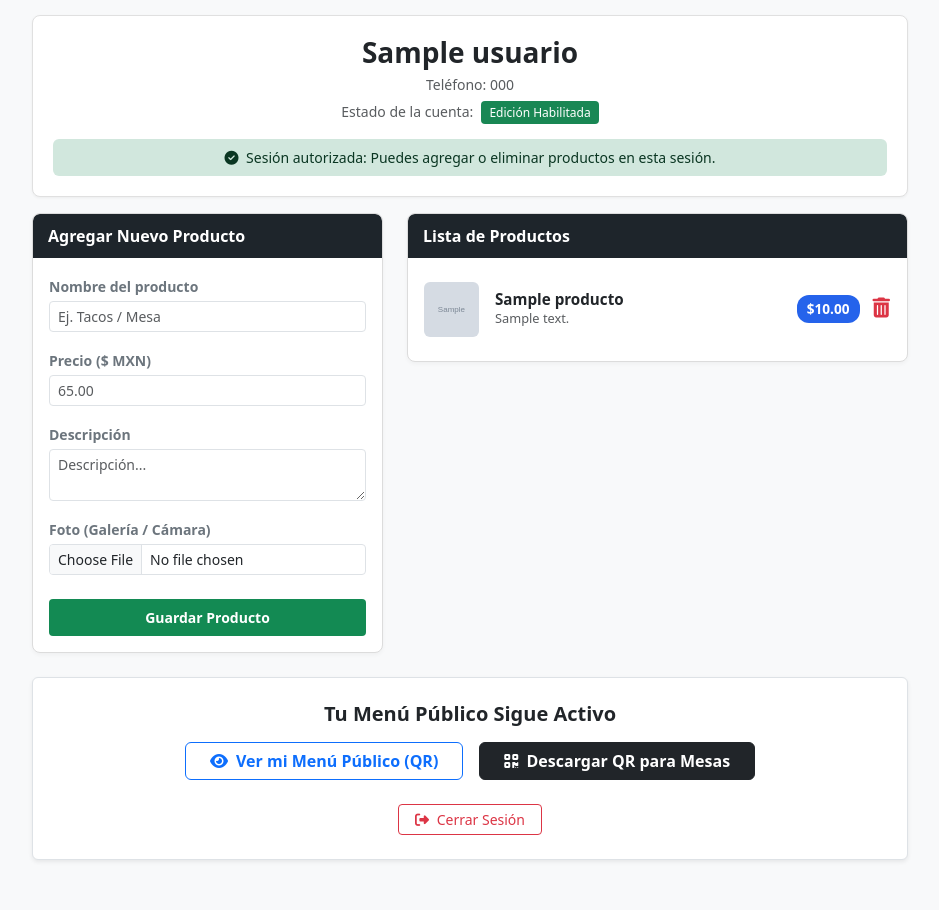
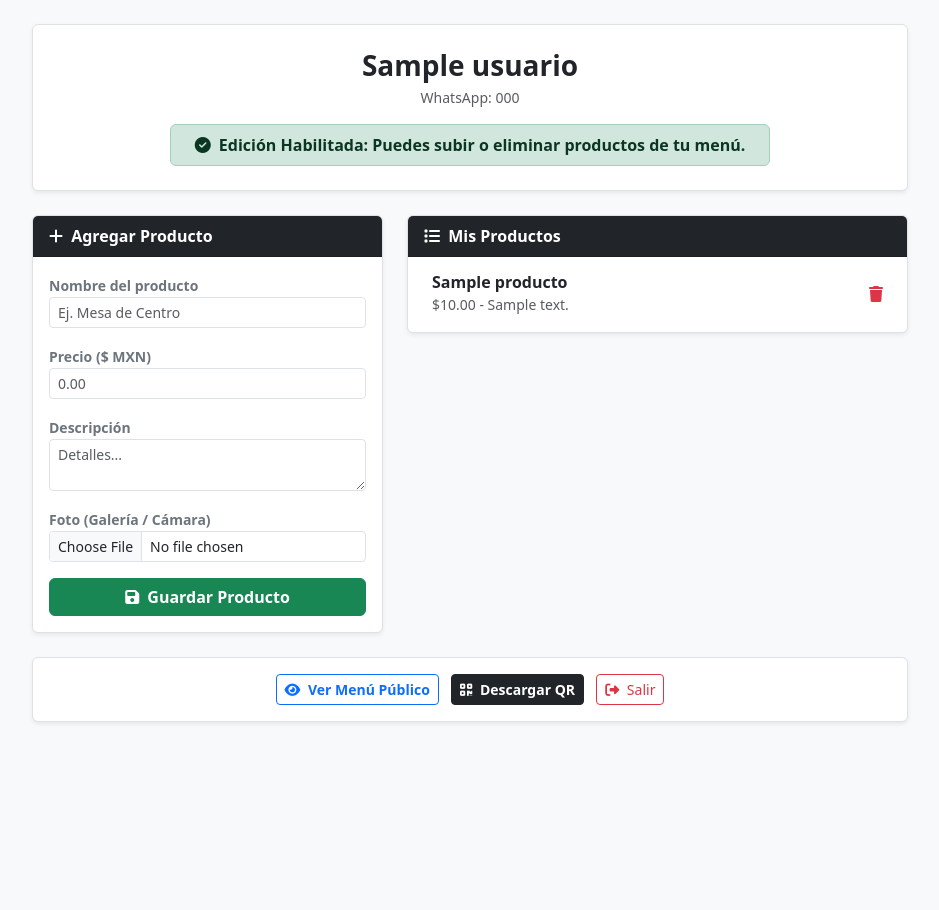
Before and after one commit to Jensau7/qr-expres-jenopro, a Flask app: page /panel in a window 1280 px wide. Shown: the whole page, without its empty margins (170-1109 px from the left). After the commit the page ends 723 px from the top, so only its background shows below. Run offline with Flask 3, Linux system fonts and the light colour scheme; the visitor is signed in with stand-in values (Sample User, id 1); tables that the repository leaves empty hold one stand-in row (values such as "Sample post"); grey boxes marked "Sample" are stand-in pictures.

Commit message:
Update panel.html

```diff
--- a/templates/panel.html
+++ b/templates/panel.html
@@ -6,165 +6,59 @@
     <title>Panel - {{ usuario.nombre }}</title>
     <link href="https://cdn.jsdelivr.net/npm/bootstrap@5.3.0/dist/css/bootstrap.min.css" rel="stylesheet">
     <link href="https://cdnjs.cloudflare.com/ajax/libs/font-awesome/6.4.0/css/all.min.css" rel="stylesheet">
-    <style>
-        body {
-            background-color: #f8f9fa;
-            color: #212529;
-            font-family: system-ui, -apple-system, "Segoe UI", Roboto, sans-serif;
-            padding-top: 15px;
-            padding-bottom: 50px;
-        }
-        .header-card {
-            background-color: #ffffff;
-            border: 1px solid #e0e0e0;
-            border-radius: 8px;
-            padding: 20px;
-            text-align: center;
-            box-shadow: 0 1px 3px rgba(0,0,0,0.05);
-        }
-        .badge-activa {
-            background-color: #198754;
-            color: #ffffff;
-            font-size: 0.75rem;
-            padding: 3px 8px;
-            border-radius: 4px;
-        }
-        .badge-pendiente {
-            background-color: #dc3545;
-            color: #ffffff;
-            font-size: 0.75rem;
-            padding: 3px 8px;
-            border-radius: 4px;
-        }
-        .card-header-dark {
-            background-color: #1e252b;
-            color: #ffffff;
-            font-weight: 600;
-            padding: 10px 15px;
-            border-top-left-radius: 6px;
-            border-top-right-radius: 6px;
-        }
-        .card-box {
-            background: #ffffff;
-            border: 1px solid #dcdcdc;
-            border-radius: 8px;
-            overflow: hidden;
-            box-shadow: 0 2px 4px rgba(0,0,0,0.04);
-        }
-        .btn-green {
-            background-color: #138a53;
-            color: #ffffff;
-            font-weight: 600;
-            border: none;
-            padding: 8px 16px;
-            border-radius: 4px;
-        }
-        .btn-green:hover {
-            background-color: #0f7043;
-            color: #ffffff;
-        }
-        .btn-mp {
-            background-color: #009ee3;
-            color: #ffffff;
-            font-weight: 700;
-            border: none;
-            padding: 10px 18px;
-            border-radius: 6px;
-            text-decoration: none;
-            display: inline-block;
-        }
-        .btn-mp:hover {
-            background-color: #0081ba;
-            color: #ffffff;
-        }
-        .product-img {
-            width: 55px;
-            height: 55px;
-            object-fit: cover;
-            border-radius: 6px;
-        }
-        .price-tag {
-            background-color: #2563eb;
-            color: #ffffff;
-            font-weight: 700;
-            font-size: 0.85rem;
-            padding: 4px 10px;
-            border-radius: 12px;
-        }
-    </style>
 </head>
-<body>
-
+<body class="bg-light py-4">
     <div class="container" style="max-width: 900px;">
 
-        <!-- HEADER Y ESTADO CON MERCADO PAGO -->
-        <div class="header-card mb-3">
+        <div class="bg-white p-4 rounded shadow-sm mb-4 text-center border">
             <h3 class="fw-bold mb-1">{{ usuario.nombre }}</h3>
-            <p class="text-muted small mb-1">Teléfono: {{ usuario.telefono or 'S/N' }}</p>
-            <div class="mb-3">
-                <span class="small text-muted me-1">Estado de la cuenta:</span>
-                {% if usuario.estado == 'Activo' %}
-                    <span class="badge-activa">Edición Habilitada</span>
-                {% else %}
-                    <span class="badge-pendiente">Pendiente de Pago ($50 MXN)</span>
-                {% endif %}
-            </div>
+            <p class="text-muted small mb-3">WhatsApp: {{ usuario.telefono or 'No registrado' }}</p>
 
             {% if usuario.estado == 'Activo' %}
-                <div class="alert alert-success py-2 mb-0 border-0 small">
-                    <i class="fa-solid fa-circle-check me-1"></i> Sesión autorizada: Puedes agregar o eliminar productos en esta sesión.
+                <div class="alert alert-success d-inline-block py-2 px-4 mb-0 fw-bold">
+                    <i class="fa-solid fa-circle-check me-1"></i> Edición Habilitada: Puedes subir o eliminar productos de tu menú.
                 </div>
             {% else %}
-                <div class="alert alert-danger py-2 mb-0 border-0 small">
-                    <i class="fa-solid fa-lock me-1"></i> Para habilitar la carga de productos o realizar futuras actualizaciones, realiza tu pago de <strong>$50 MXN</strong>.
-                    <div class="mt-3">
-                        <!-- Aquí puedes cambiar el enlace de Mercado Pago por el tuyo -->
-                        <a href="https://link.mercadopago.com.mx/" target="_blank" class="btn-mp">
-                            <i class="fa-solid fa-credit-card me-1"></i> Pagar $50 MXN con Mercado Pago
-                        </a>
-                    </div>
+                <div class="alert alert-warning border-warning p-3 mb-0">
+                    <h5 class="fw-bold text-dark mb-2"><i class="fa-solid fa-triangle-exclamation text-warning me-1"></i> PAGO REQUERIDO PARA ACTUALIZAR</h5>
+                    <p class="small text-dark mb-3">Para poder agregar productos, actualizar fotos o modificar tu catálogo, se requiere realizar el pago de renovación ($50 MXN).</p>
+                    <a href="/pagar_simulado" class="btn btn-primary fw-bold px-4 py-2" style="background-color: #009ee3; border:none;">
+                        <i class="fa-solid fa-credit-card me-1"></i> Pagar $50 MXN (Simular Pago Mercado Pago)
+                    </a>
                 </div>
             {% endif %}
         </div>
 
-        <!-- FORMULARIO DE PRODUCTOS -->
         <div class="row g-4">
-
             <div class="col-12 col-md-5">
-                <div class="card-box">
-                    <div class="card-header-dark">
-                        Agregar Nuevo Producto
+                <div class="card bg-white border shadow-sm">
+                    <div class="card-header bg-dark text-white fw-bold">
+                        <i class="fa-solid fa-plus me-1"></i> Agregar Producto
                     </div>
-                    <div class="p-3">
+                    <div class="card-body">
                         <form action="/agregar_producto" method="POST" enctype="multipart/form-data">
-
                             <div class="mb-3">
-                                <label class="form-label small fw-bold text-secondary mb-1">Nombre del producto</label>
-                                <input type="text" name="nombre_prod" class="form-control form-control-sm" placeholder="Ej. Tacos / Mesa" {% if usuario.estado != 'Activo' %}disabled{% endif %} required>
+                                <label class="small text-secondary fw-bold">Nombre del producto</label>
+                                <input type="text" name="nombre_prod" class="form-control form-control-sm" placeholder="Ej. Mesa de Centro" {% if usuario.estado != 'Activo' %}disabled{% endif %} required>
                             </div>
-
                             <div class="mb-3">
-                                <label class="form-label small fw-bold text-secondary mb-1">Precio ($ MXN)</label>
-                                <input type="number" step="any" name="precio" class="form-control form-control-sm" placeholder="65.00" {% if usuario.estado != 'Activo' %}disabled{% endif %} required>
+                                <label class="small text-secondary fw-bold">Precio ($ MXN)</label>
+                                <input type="number" step="any" name="precio" class="form-control form-control-sm" placeholder="0.00" {% if usuario.estado != 'Activo' %}disabled{% endif %} required>
                             </div>
-
                             <div class="mb-3">
-                                <label class="form-label small fw-bold text-secondary mb-1">Descripción</label>
-                                <textarea name="descripcion" class="form-control form-control-sm" rows="2" placeholder="Descripción..." {% if usuario.estado != 'Activo' %}disabled{% endif %}></textarea>
+                                <label class="small text-secondary fw-bold">Descripción</label>
+                                <textarea name="descripcion" class="form-control form-control-sm" rows="2" placeholder="Detalles..." {% if usuario.estado != 'Activo' %}disabled{% endif %}></textarea>
                             </div>
-
                             <div class="mb-3">
-                                <label class="form-label small fw-bold text-secondary mb-1">Foto (Galería / Cámara)</label>
+                                <label class="small text-secondary fw-bold">Foto (Galería / Cámara)</label>
                                 <input type="file" name="imagen" class="form-control form-control-sm" accept="image/*" {% if usuario.estado != 'Activo' %}disabled{% endif %}>
                             </div>
 
                             {% if usuario.estado == 'Activo' %}
-                                <button type="submit" class="btn btn-green w-100 btn-sm mt-2">
-                                    Guardar Producto
-                                </button>
+                                <button type="submit" class="btn btn-success w-100 fw-bold"><i class="fa-solid fa-floppy-disk me-1"></i> Guardar Producto</button>
                             {% else %}
-                                <button type="button" class="btn btn-secondary w-100 btn-sm mt-2" disabled>
-                                    <i class="fa-solid fa-lock me-1"></i> Bloqueado - Requiere Pago de $50
+                                <button type="button" class="btn btn-secondary w-100 fw-bold" disabled>
+                                    <i class="fa-solid fa-lock me-1"></i> Bloqueado (Realiza tu pago)
                                 </button>
                             {% endif %}
                         </form>
@@ -172,68 +66,39 @@
                 </div>
             </div>
 
-            <!-- LISTA DE PRODUCTOS -->
             <div class="col-12 col-md-7">
-                <div class="card-box">
-                    <div class="card-header-dark">
-                        Lista de Productos
+                <div class="card bg-white border shadow-sm">
+                    <div class="card-header bg-dark text-white fw-bold">
+                        <i class="fa-solid fa-list me-1"></i> Mis Productos
                     </div>
-                    <div class="p-2">
+                    <div class="card-body p-2">
                         {% if productos %}
-                            <div class="list-group list-group-flush">
+                            <ul class="list-group list-group-flush">
                                 {% for p in productos %}
-                                <div class="list-group-item d-flex align-items-center justify-content-between px-2 py-3">
-                                    <div class="d-flex align-items-center gap-3">
-                                        {% if p.imagen %}
-                                            <img src="{{ url_for('static', filename='uploads/' + p.imagen) }}" class="product-img" alt="Foto">
-                                        {% else %}
-                                            <div class="product-img bg-light d-flex align-items-center justify-content-center border text-muted small">Sin foto</div>
-                                        {% endif %}
-                                        <div>
-                                            <h6 class="fw-bold mb-0 text-dark" style="font-size: 0.95rem;">{{ p.nombre_prod }}</h6>
-                                            <small class="text-muted d-block" style="font-size: 0.8rem;">{{ p.descripcion or '' }}</small>
-                                        </div>
+                                <li class="list-group-item d-flex justify-content-between align-items-center">
+                                    <div>
+                                        <h6 class="fw-bold mb-0">{{ p.nombre_prod }}</h6>
+                                        <small class="text-muted">${{ "%.2f"|format(p.precio) }} - {{ p.descripcion or 'Sin descripción' }}</small>
                                     </div>
-                                    <div class="d-flex align-items-center gap-2">
-                                        <span class="price-tag">${{ "%.2f"|format(p.precio) }}</span>
-                                        {% if usuario.estado == 'Activo' %}
-                                            <a href="/eliminar_producto/{{ p.id }}" class="btn btn-sm text-danger p-0 ms-1" title="Eliminar producto" onclick="return confirm('¿Eliminar producto?');">
-                                                <i class="fa-solid fa-trash-can fs-5"></i>
-                                            </a>
-                                        {% endif %}
-                                    </div>
-                                </div>
+                                    {% if usuario.estado == 'Activo' %}
+                                        <a href="/eliminar_producto/{{ p.id }}" class="text-danger" onclick="return confirm('¿Eliminar producto?');"><i class="fa-solid fa-trash"></i></a>
+                                    {% endif %}
+                                </li>
                                 {% endfor %}
-                            </div>
+                            </ul>
                         {% else %}
-                            <p class="text-muted text-center py-4 mb-0 small">Aún no has agregado productos a tu catálogo.</p>
+                            <p class="text-muted text-center py-4 small mb-0">No hay productos en tu catálogo.</p>
                         {% endif %}
                     </div>
                 </div>
             </div>
-
         </div>
 
-        <!-- ACCESOS AL MENÚ PÚBLICO Y CERRAR SESIÓN -->
-        <div class="text-center mt-4 p-4 bg-white border rounded shadow-sm">
-            <h5 class="fw-bold mb-2 text-dark">Tu Menú Público Sigue Activo</h5>
-            <div class="d-flex flex-wrap justify-content-center gap-3 mt-3">
-                <a href="/menu/{{ usuario.id }}" target="_blank" class="btn btn-outline-primary fw-bold px-4">
-                    <i class="fa-solid fa-eye me-1"></i> Ver mi Menú Público (QR)
-                </a>
-                <a href="/qr/{{ usuario.id }}" target="_blank" class="btn btn-dark fw-bold px-4">
-                    <i class="fa-solid fa-qrcode me-1"></i> Descargar QR para Mesas
-                </a>
-            </div>
-            <div class="mt-4">
-                <a href="/logout" class="btn btn-outline-danger btn-sm px-3">
-                    <i class="fa-solid fa-right-from-bracket me-1"></i> Cerrar Sesión
-                </a>
-            </div>
+        <div class="text-center mt-4 p-3 bg-white border rounded shadow-sm">
+            <a href="/menu/{{ usuario.id }}" target="_blank" class="btn btn-outline-primary btn-sm fw-bold me-2"><i class="fa-solid fa-eye me-1"></i> Ver Menú Público</a>
+            <a href="/qr/{{ usuario.id }}" target="_blank" class="btn btn-dark btn-sm fw-bold me-2"><i class="fa-solid fa-qrcode me-1"></i> Descargar QR</a>
+            <a href="/logout" class="btn btn-outline-danger btn-sm"><i class="fa-solid fa-right-from-bracket me-1"></i> Salir</a>
         </div>
-
     </div>
-
-    <script src="https://cdn.jsdelivr.net/npm/bootstrap@5.3.0/dist/js/bootstrap.bundle.min.js"></script>
 </body>
 </html>
```
